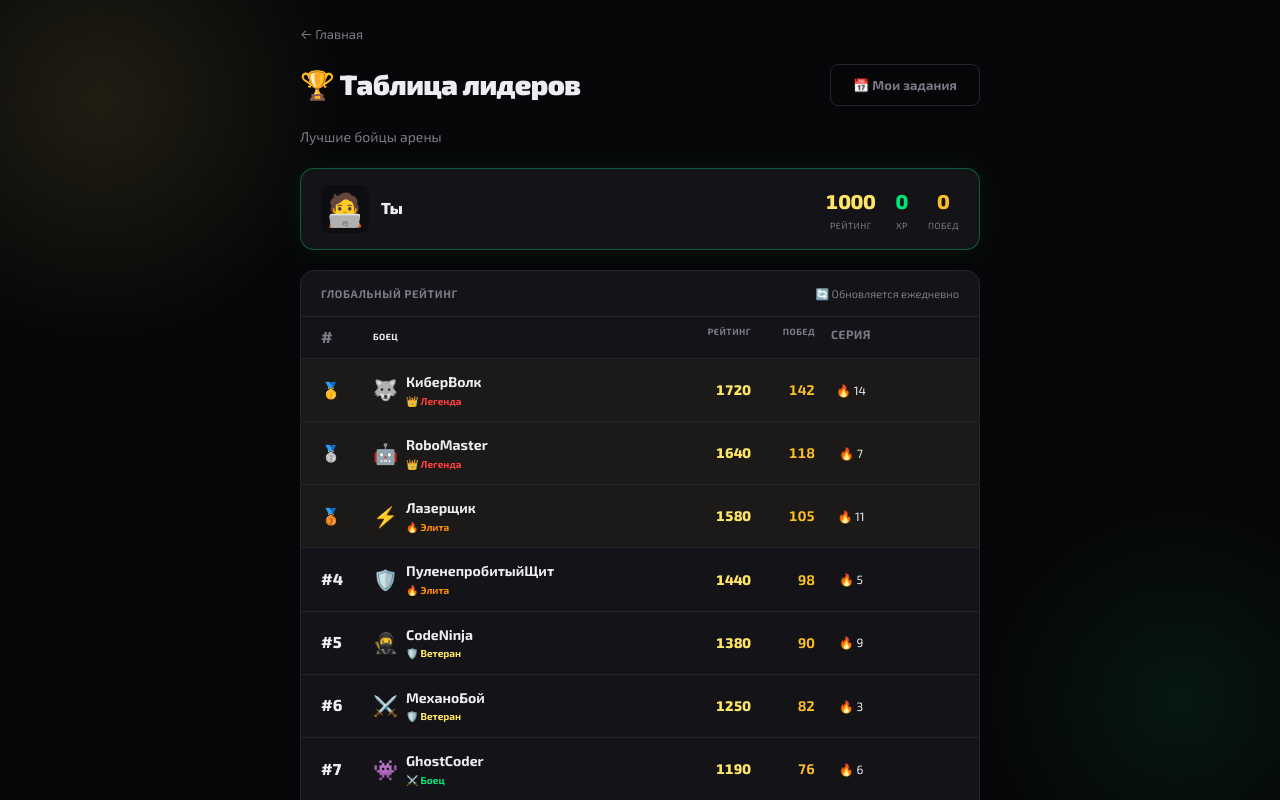
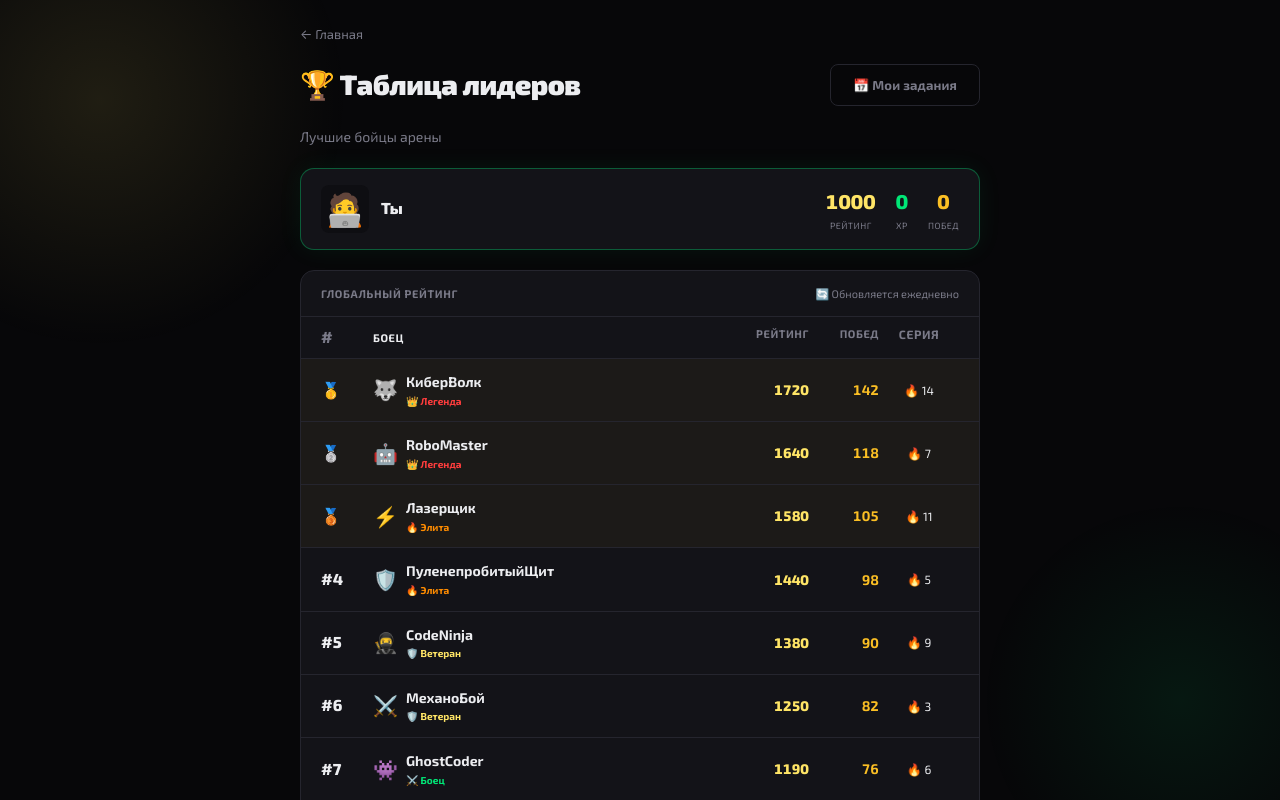
Before and after one commit to AspWinCode/arena_battle, a React (Vite) app in the folder apps/frontend/: page /leaderboard in a window 1280 px wide. Shown: the top 800 px of the page. Built offline with nearby package versions, Linux system fonts and the light colour scheme; no server answers; what @robocode/shared would draw is missing.

Commit message:
fix: leaderboard table columns (5 not 6), name overflow, consistent font sizes
Co-Authored-By: Claude Sonnet 4.6 <noreply@anthropic.com>

```diff
--- a/apps/frontend/src/pages/LeaderboardPage.module.css
+++ b/apps/frontend/src/pages/LeaderboardPage.module.css
@@ -92,7 +92,7 @@
   background: var(--bg-mid);
   border-radius: var(--radius);
 }
-.myName { font-size: 16px; font-weight: 800; color: var(--text); overflow: hidden; text-overflow: ellipsis; white-space: nowrap; max-width: 220px; }
+.myName { font-size: 16px; font-weight: 800; color: var(--text); overflow: hidden; text-overflow: ellipsis; white-space: nowrap; width: 100%; }
 .myMeta { font-size: 12px; color: var(--text-muted); margin-top: 2px; }
 
 .myStats {
@@ -150,9 +150,9 @@
 
 .tableHead {
   display: grid;
-  grid-template-columns: 52px 1fr 80px 64px 72px 72px;
+  grid-template-columns: 52px 1fr 90px 70px 80px;
   padding: 8px 20px;
-  font-size: 9px;
+  font-size: 11px;
   font-weight: 700;
   text-transform: uppercase;
   letter-spacing: .05em;
@@ -162,7 +162,7 @@
 
 .tableRow {
   display: grid;
-  grid-template-columns: 52px 1fr 80px 64px 72px 72px;
+  grid-template-columns: 52px 1fr 90px 70px 80px;
   align-items: center;
   padding: 12px 20px;
   border-bottom: 1px solid var(--border);
--- a/apps/frontend/src/pages/LeaderboardPage.tsx
+++ b/apps/frontend/src/pages/LeaderboardPage.tsx
@@ -115,7 +115,7 @@ export default function LeaderboardPage() {
         <div className={styles.myCard}>
           <div className={styles.myCardLeft}>
             <span className={styles.myAvatar}>{user?.avatar ?? '🧑‍💻'}</span>
-            <div style={{ minWidth: 0, overflow: 'hidden' }}>
+            <div style={{ flex: 1, minWidth: 0, overflow: 'hidden' }}>
               <div className={styles.myName}>{user?.displayName ?? 'Ты'}</div>
               <div className={styles.myMeta} style={{ display: 'flex', alignItems: 'center', gap: 6, flexWrap: 'wrap' }}>
                 {user?.elo != null && <RankBadge elo={user.elo} size="sm" />}
```
